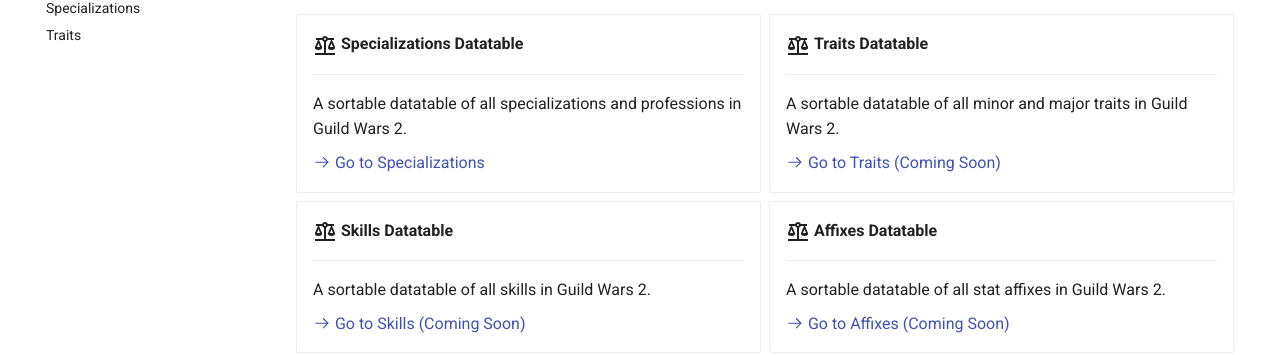
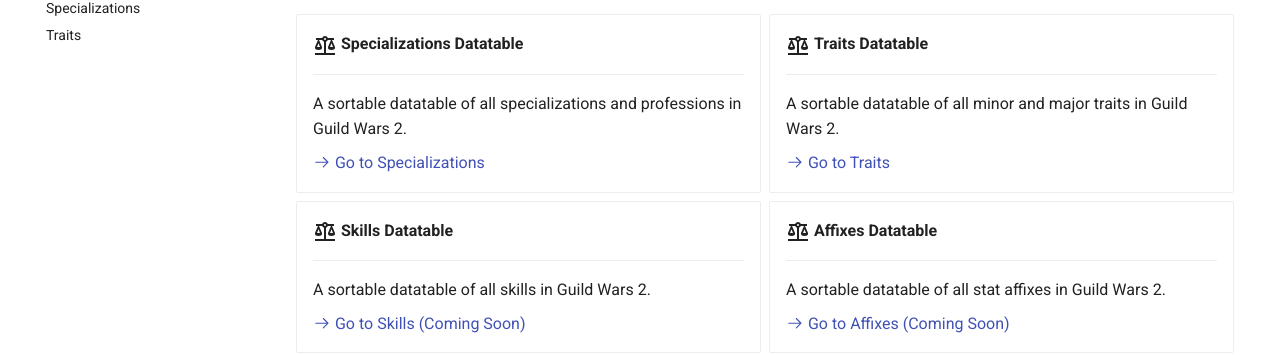
Before and after one commit to rogerleecormier/xivorgaming, an MkDocs documentation site: the page built from docs/utilities/index.md, in a window 1280 px wide. Shown: the part 260-615 px from the top of the page. Built offline with MkDocs 1.6.1 and Material for MkDocs 9.7.7, drawn with Linux system fonts in a browser that asks for light colours; comment, search, counter and statistics services are not loaded.

Commit message:
Update index.md

```diff
--- a/docs/utilities/index.md
+++ b/docs/utilities/index.md
@@ -19,7 +19,7 @@
 
     A sortable datatable of all minor and major traits in Guild Wars 2.
 
-    [:octicons-arrow-right-24: Go to Traits (Coming Soon)](/utilities/api_datatables/traits)
+    [:octicons-arrow-right-24: Go to Traits](/utilities/api_datatables/traits)
 
 -   :material-scale-balance:{ .lg .middle } __Skills Datatable__
 
```
Also changed, not shown: other parts of docs/utilities/index.md (+1 -1 lines).
